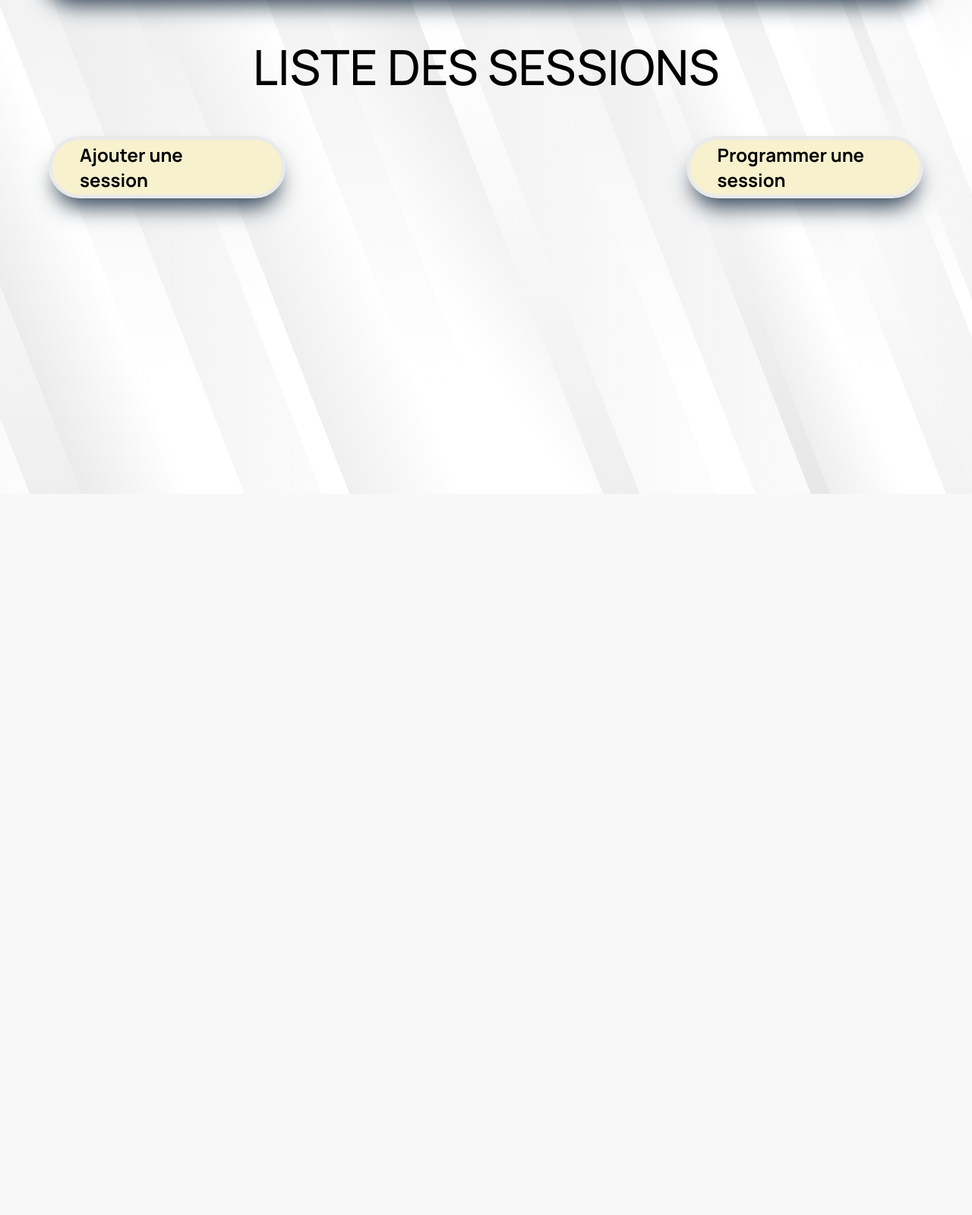
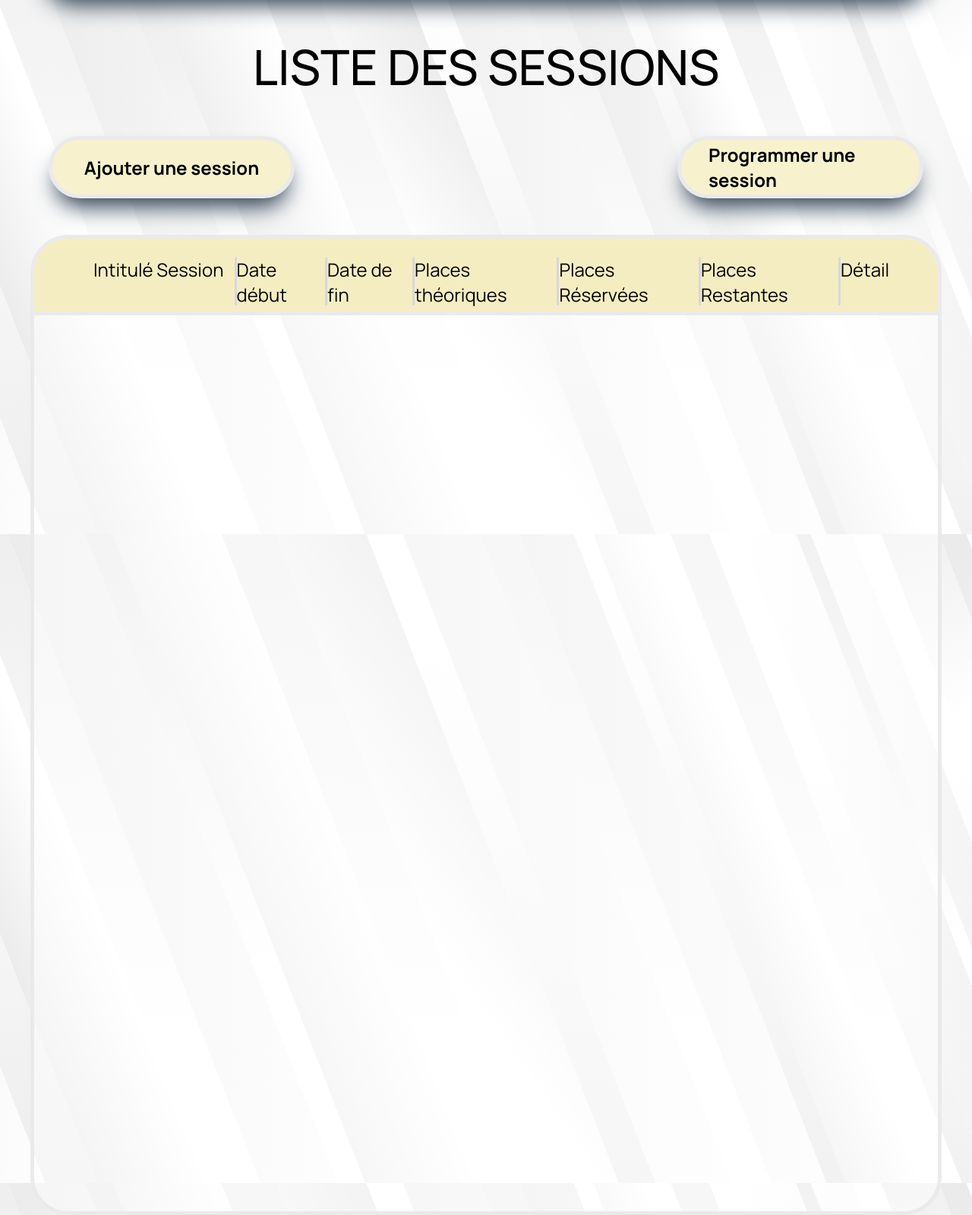
Before and after one commit to Kisutoo/Session_Malkom, a Symfony app: template templates/session/listeSessions.html.twig in a window 1280 px wide. Shown: the part 150-1749 px from the top of the page at 76% size. Before the commit the page ends 800 px from the top, so only its background shows below. Run offline with Twig, Linux system fonts and the light colour scheme; the template is opened without the code that fills it, so the values that code supplies are empty; some libraries are stand-ins or nearby versions.

Commit message:
avancement vue liste sessions

```diff
--- a/public/css/style.css
+++ b/public/css/style.css
@@ -57,7 +57,7 @@ body{
     border: 5px solid rgb(234,234,234);
     align-items: center;
     justify-content: center;
-    width: 20%;
+    width: 21%;
     height: 3em;
     padding: 0 1.5em;
     border-radius: 50px;
@@ -69,3 +69,44 @@ body{
 
     box-shadow: rgb(38, 57, 77) 0px 20px 30px -10px;
 }
+
+.tabname{
+    display: flex;
+    background-color: rgb(245,237,194);
+    height: 3em;
+    justify-content: space-between;
+    padding: 1.5em 4em;
+    border-radius: 44px 44px 0 0;
+    border-bottom: 5px solid rgb(234,234,234);
+}
+
+.titretabname{
+    font-size: 1.5em;
+    width: 20%;
+    text-align: center;
+}
+
+.tabnametitre{
+    font-size: 1.5em;
+}
+
+.sessionContainer{
+    display: flex;
+    justify-content: center;
+    margin-top: 3em;
+}
+
+.pipe{
+    width: 0.3%;
+    height: 4em;
+    background-color: rgb(216, 216, 216);
+    border-radius: 50px;
+}
+
+.sessions{
+    width: 93%;
+    background-color: rgba(255,255,255,0.5);
+    height: 80em;
+    border: 5px solid rgb(234,234,234);
+    border-radius: 50px;
+}
--- a/templates/session/listeSessions.html.twig
+++ b/templates/session/listeSessions.html.twig
@@ -10,4 +10,24 @@
         <a class="bouton" href="">Programmer une session</a>
     </div>
 
+    <div class="sessionContainer">
+        <div class="sessions">
+            <div class="tabname">
+                <p class="titretabname">Intitulé Session</p>
+                <div class="pipe"></div>
+                <p class="tabnametitre">Date début</p>
+                <div class="pipe"></div>
+                <p class="tabnametitre">Date de fin</p>
+                <div class="pipe"></div>
+                <p class="tabnametitre">Places théoriques</p>
+                <div class="pipe"></div>
+                <p class="tabnametitre">Places Réservées</p>
+                <div class="pipe"></div>
+                <p class="tabnametitre">Places Restantes</p>
+                <div class="pipe"></div>
+                <p class="tabnametitre">Détail</p>
+            </div>
+        </div>
+    </div>
+
 {% endblock %}
```
